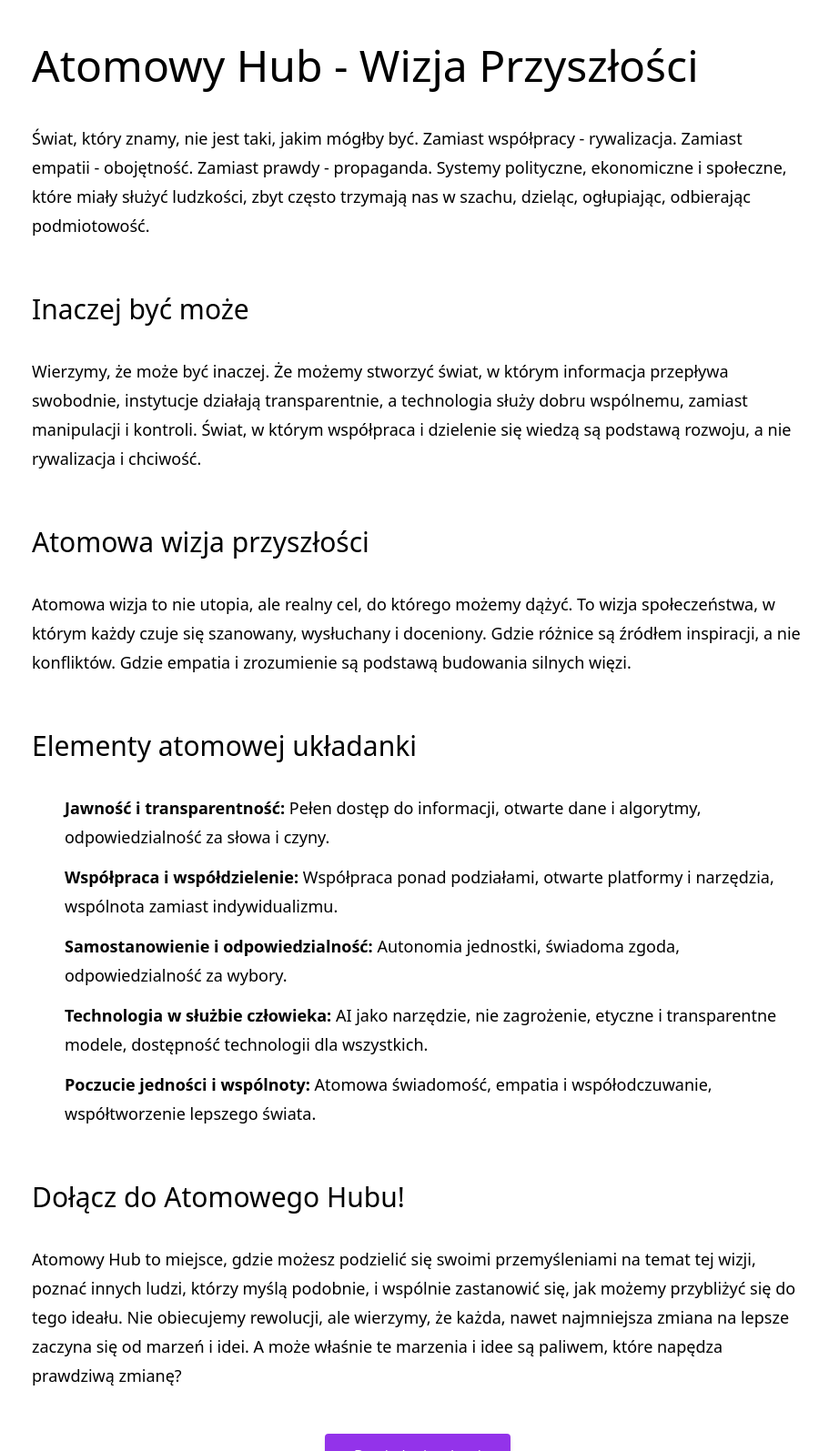
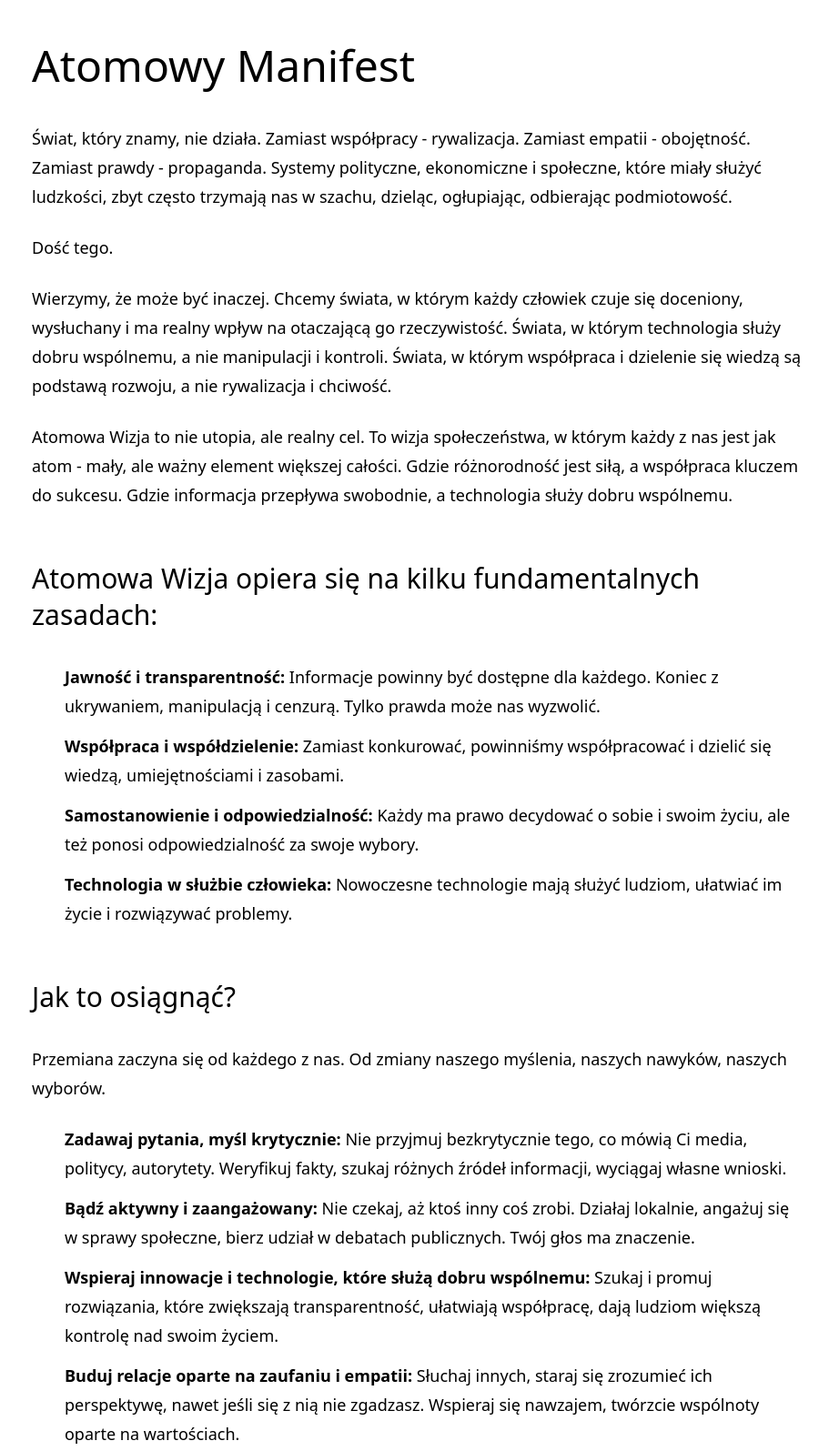
Before and after one commit to zivavu/atomic-hub, an Astro site: page / in a window 1280 px wide. Shown: the part 80-1675 px from the top of the page at 91% size, without its empty margins (181-1092 px from the left). Built offline with nearby package versions, Linux system fonts and the light colour scheme; Astro itself is replaced by a stand-in of ours.

Commit message:
:speech_balloon: Update manifest

```diff
--- a/src/pages/_manifest.mdx
+++ b/src/pages/_manifest.mdx
@@ -1,23 +1,33 @@
-# Atomowy Hub - Wizja Przyszłości
+---
+title: 'Atomowy Manifest'
+description: 'Wierzymy, że może być inaczej. Chcemy świata, w którym każdy człowiek czuje się doceniony, wysłuchany i ma realny wpływ na otaczającą go rzeczywistość.'
+---
 
-Świat, który znamy, nie jest taki, jakim mógłby być. Zamiast współpracy - rywalizacja. Zamiast empatii - obojętność. Zamiast prawdy - propaganda. Systemy polityczne, ekonomiczne i społeczne, które miały służyć ludzkości, zbyt często trzymają nas w szachu, dzieląc, ogłupiając, odbierając podmiotowość.
+# Atomowy Manifest
 
-## Inaczej być może
+Świat, który znamy, nie działa. Zamiast współpracy - rywalizacja. Zamiast empatii - obojętność. Zamiast prawdy - propaganda. Systemy polityczne, ekonomiczne i społeczne, które miały służyć ludzkości, zbyt często trzymają nas w szachu, dzieląc, ogłupiając, odbierając podmiotowość.
 
-Wierzymy, że może być inaczej. Że możemy stworzyć świat, w którym informacja przepływa swobodnie, instytucje działają transparentnie, a technologia służy dobru wspólnemu, zamiast manipulacji i kontroli. Świat, w którym współpraca i dzielenie się wiedzą są podstawą rozwoju, a nie rywalizacja i chciwość.
+Dość tego.
 
-## Atomowa wizja przyszłości
+Wierzymy, że może być inaczej. Chcemy świata, w którym każdy człowiek czuje się doceniony, wysłuchany i ma realny wpływ na otaczającą go rzeczywistość. Świata, w którym technologia służy dobru wspólnemu, a nie manipulacji i kontroli. Świata, w którym współpraca i dzielenie się wiedzą są podstawą rozwoju, a nie rywalizacja i chciwość.
 
-Atomowa wizja to nie utopia, ale realny cel, do którego możemy dążyć. To wizja społeczeństwa, w którym każdy czuje się szanowany, wysłuchany i doceniony. Gdzie różnice są źródłem inspiracji, a nie konfliktów. Gdzie empatia i zrozumienie są podstawą budowania silnych więzi.
+Atomowa Wizja to nie utopia, ale realny cel. To wizja społeczeństwa, w którym każdy z nas jest jak atom - mały, ale ważny element większej całości. Gdzie różnorodność jest siłą, a współpraca kluczem do sukcesu. Gdzie informacja przepływa swobodnie, a technologia służy dobru wspólnemu.
 
-## Elementy atomowej układanki
+## Atomowa Wizja opiera się na kilku fundamentalnych zasadach:
 
-- **Jawność i transparentność:** Pełen dostęp do informacji, otwarte dane i algorytmy, odpowiedzialność za słowa i czyny.
-- **Współpraca i współdzielenie:** Współpraca ponad podziałami, otwarte platformy i narzędzia, wspólnota zamiast indywidualizmu.
-- **Samostanowienie i odpowiedzialność:** Autonomia jednostki, świadoma zgoda, odpowiedzialność za wybory.
-- **Technologia w służbie człowieka:** AI jako narzędzie, nie zagrożenie, etyczne i transparentne modele, dostępność technologii dla wszystkich.
-- **Poczucie jedności i wspólnoty:** Atomowa świadomość, empatia i współodczuwanie, współtworzenie lepszego świata.
+1. **Jawność i transparentność:** Informacje powinny być dostępne dla każdego. Koniec z ukrywaniem, manipulacją i cenzurą. Tylko prawda może nas wyzwolić.
+2. **Współpraca i współdzielenie:** Zamiast konkurować, powinniśmy współpracować i dzielić się wiedzą, umiejętnościami i zasobami.
+3. **Samostanowienie i odpowiedzialność:** Każdy ma prawo decydować o sobie i swoim życiu, ale też ponosi odpowiedzialność za swoje wybory.
+4. **Technologia w służbie człowieka:** Nowoczesne technologie mają służyć ludziom, ułatwiać im życie i rozwiązywać problemy.
 
-## Dołącz do Atomowego Hubu!
+## Jak to osiągnąć?
 
-Atomowy Hub to miejsce, gdzie możesz podzielić się swoimi przemyśleniami na temat tej wizji, poznać innych ludzi, którzy myślą podobnie, i wspólnie zastanowić się, jak możemy przybliżyć się do tego ideału. Nie obiecujemy rewolucji, ale wierzymy, że każda, nawet najmniejsza zmiana na lepsze zaczyna się od marzeń i idei. A może właśnie te marzenia i idee są paliwem, które napędza prawdziwą zmianę?
+Przemiana zaczyna się od każdego z nas. Od zmiany naszego myślenia, naszych nawyków, naszych wyborów.
+
+1. **Zadawaj pytania, myśl krytycznie:** Nie przyjmuj bezkrytycznie tego, co mówią Ci media, politycy, autorytety. Weryfikuj fakty, szukaj różnych źródeł informacji, wyciągaj własne wnioski.
+2. **Bądź aktywny i zaangażowany:** Nie czekaj, aż ktoś inny coś zrobi. Działaj lokalnie, angażuj się w sprawy społeczne, bierz udział w debatach publicznych. Twój głos ma znaczenie.
+3. **Wspieraj innowacje i technologie, które służą dobru wspólnemu:** Szukaj i promuj rozwiązania, które zwiększają transparentność, ułatwiają współpracę, dają ludziom większą kontrolę nad swoim życiem.
+4. **Buduj relacje oparte na zaufaniu i empatii:** Słuchaj innych, staraj się zrozumieć ich perspektywę, nawet jeśli się z nią nie zgadzasz. Wspieraj się nawzajem, twórzcie wspólnoty oparte na wartościach.
+5. **Bądź zmianą, którą chcesz widzieć w świecie:** Każdy mały krok ma znaczenie. Twoje codzienne wybory, Twoje postawy, Twoje działania - to wszystko składa się na większą całość.
+
+Atomowa Wizja to nie utopia, to realna możliwość. Już dziś widzimy pierwsze oznaki tej zmiany. Ludzie coraz częściej domagają się prawdy, transparentności, sprawiedliwości. Nowe technologie dają nam narzędzia do budowania lepszego świata. A w każdym z nas drzemie potencjał do stania się świadomym, odpowiedzialnym i współtwórczym Atomem nowego, lepszego świata.
--- a/src/pages/index.astro
+++ b/src/pages/index.astro
@@ -1,14 +1,8 @@
 ---
 import Button from '../components/UI/Button.svelte';
 import RootLayout from '../layouts/RootLayout.astro';
-import { getCookie, setCookie } from '../utils/cookies';
+import { setCookie } from '../utils/cookies';
 import Manifest from './_manifest.mdx';
-
-const cookie = getCookie(Astro.request, 'manifest_read');
-
-if (cookie) {
-	return Astro.redirect('/artykuly');
-}
 
 Astro.response.headers.set('Set-Cookie', setCookie('manifest_read', 'true'));
 ---
```
